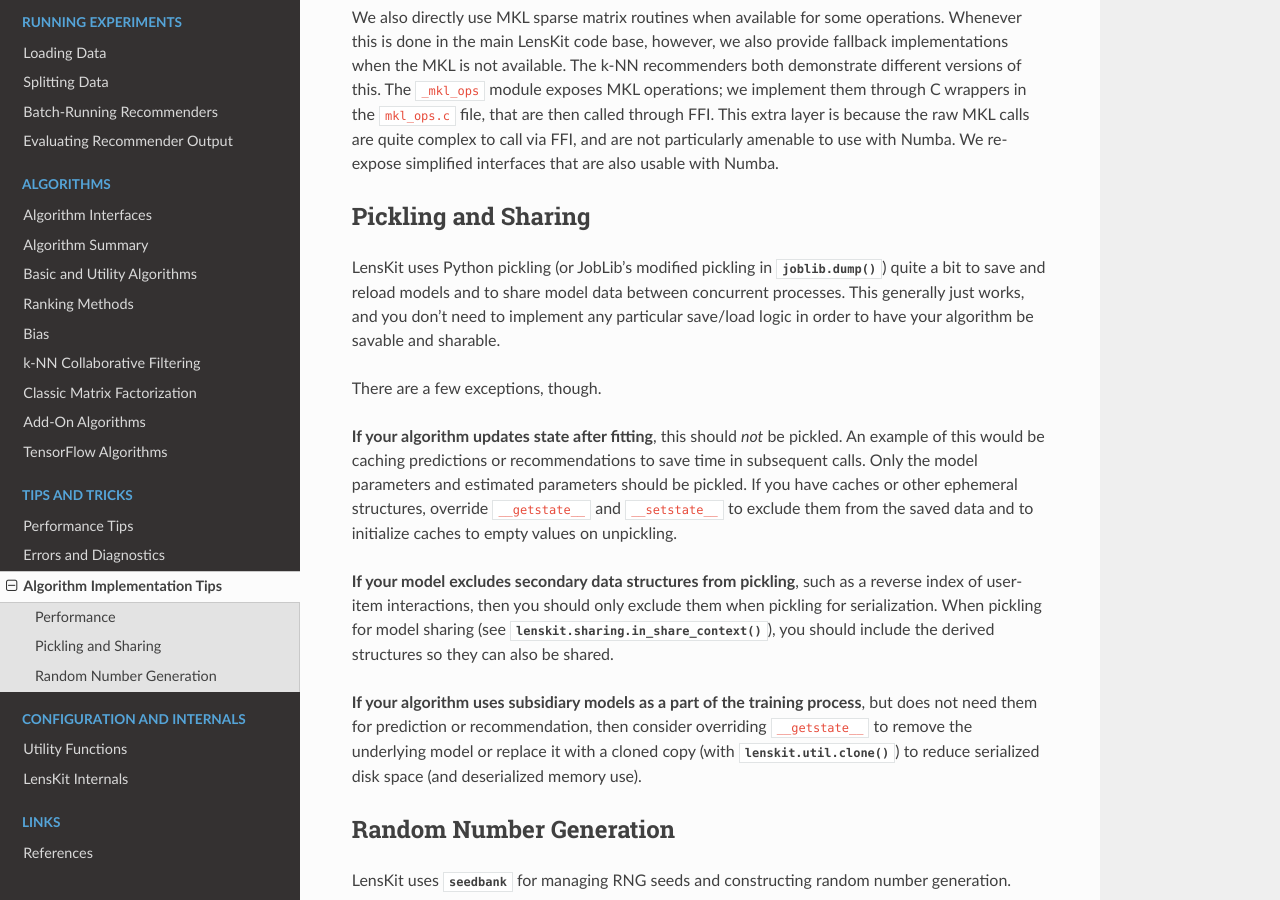
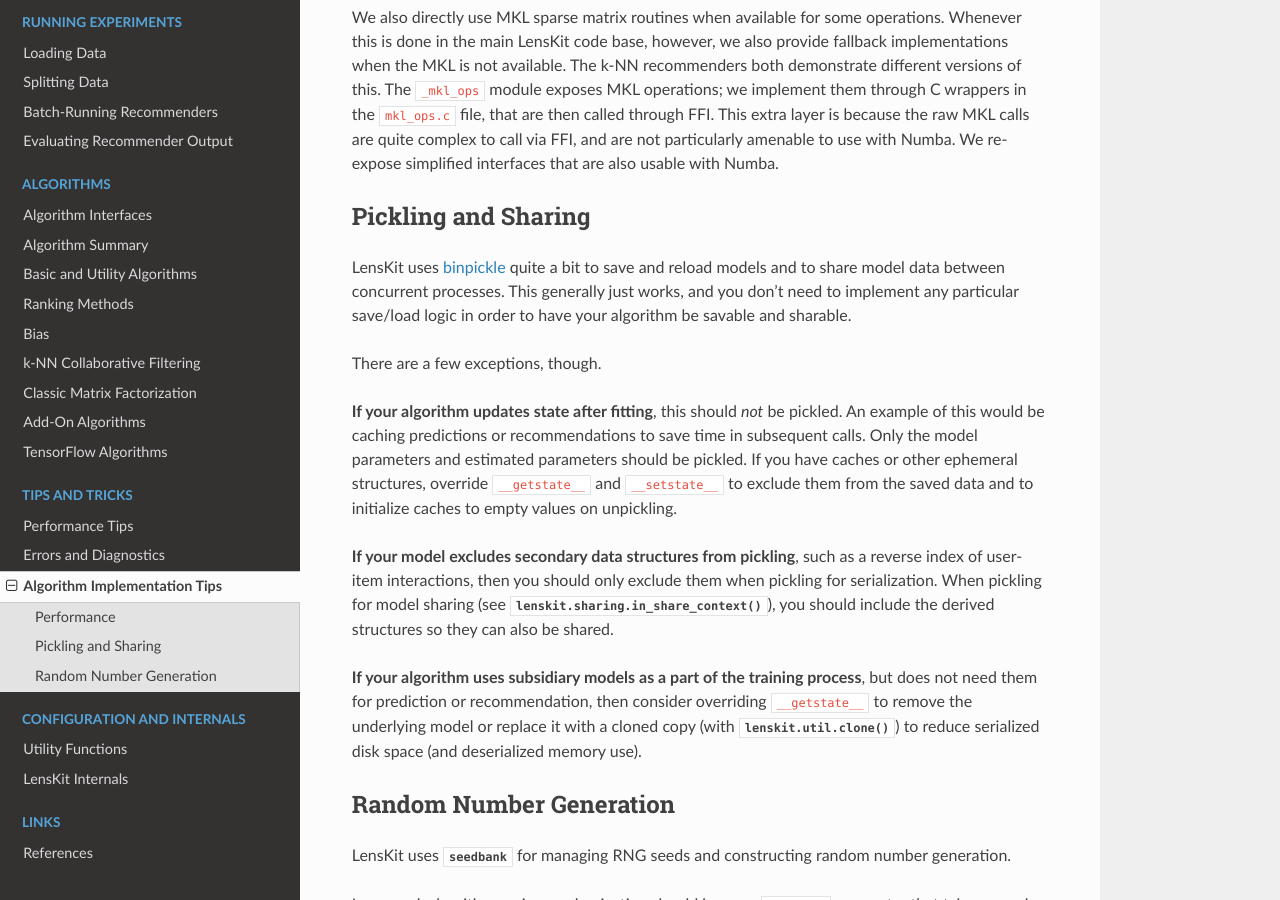
Before and after one commit to lenskit/lkpy, a Sphinx documentation site: the page built from docs/impl-tips.rst, in a window 1280 px wide and 900 px high, scrolled down 546 px. Built offline with Sphinx 7.4.7 and the Read the Docs theme 2.0.0, drawn with Linux system fonts in a browser that asks for light colours; pages that are not in the unit, such as notebooks, are missing from menus.

Commit message:
Change pickle docs

```diff
--- a/docs/impl-tips.rst
+++ b/docs/impl-tips.rst
@@ -29,10 +29,11 @@
 Pickling and Sharing
 --------------------
 
-LensKit uses Python pickling (or JobLib's modified pickling in :py:func:`joblib.dump`) quite
-a bit to save and reload models and to share model data between concurrent processes.  This
-generally just works, and you don't need to implement any particular save/load logic in order
-to have your algorithm be savable and sharable.
+.. _binpickle: https://binpickle.lenskit.org
+
+LensKit uses binpickle_ quite a bit to save and reload models and to share model data between
+concurrent processes.  This generally just works, and you don't need to implement any particular
+save/load logic in order to have your algorithm be savable and sharable.
 
 There are a few exceptions, though.
 
```
